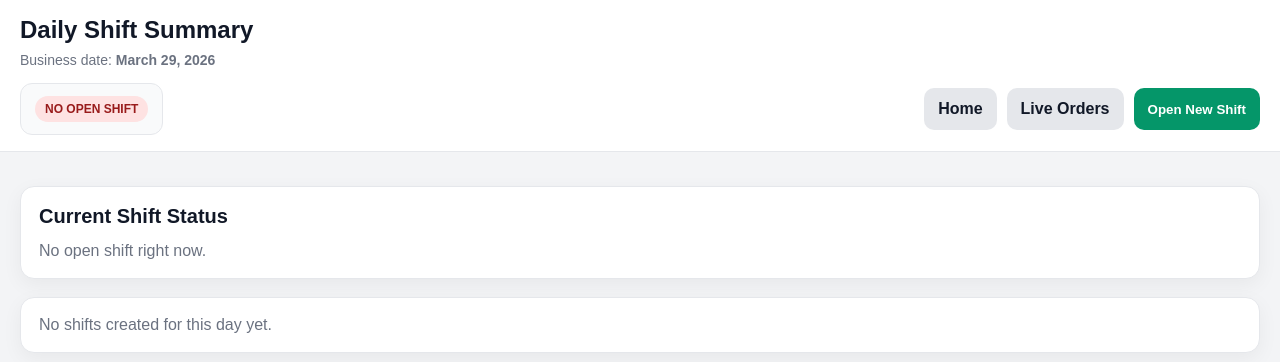
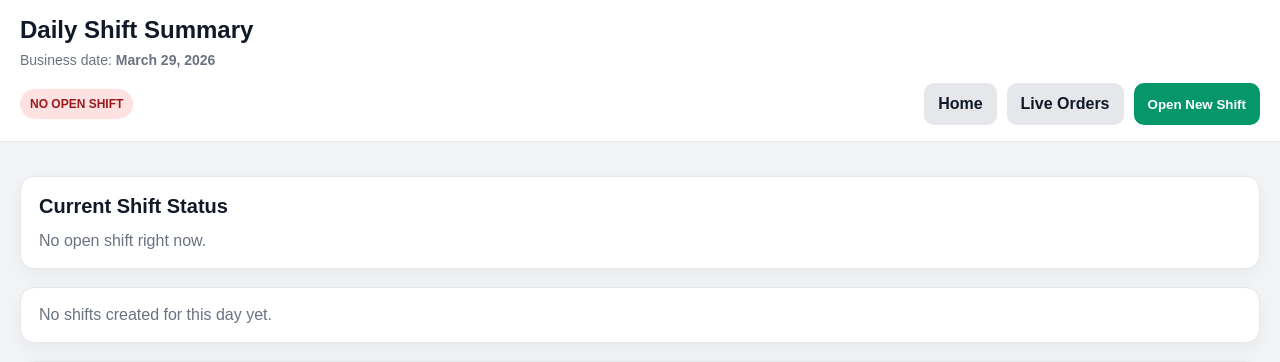
Before and after one commit to bkocii/orderWebApp, a Django app: page /shift-summary/ in a window 1280 px wide. Shown: the top 362 px of the page. Run offline with Django 5.2, Linux system fonts and the light colour scheme; the visitor is signed in with stand-in values (Sample User, id 1); data comes from the database, SQL or seed files in the repository; data that the repository does not hold is empty.

Commit message:
unified topbars for pages

```diff
--- a/templates/orders/shift_summary.html
+++ b/templates/orders/shift_summary.html
@@ -4,22 +4,6 @@
 
 {% block extra_css %}
 <style>
-    .summary-topbar-meta {
-        display: flex;
-        justify-content: space-between;
-        align-items: center;
-        gap: 14px;
-        flex-wrap: wrap;
-        margin-top: 12px;
-    }
-
-    .summary-actions {
-        display: flex;
-        gap: 10px;
-        flex-wrap: wrap;
-        align-items: center;
-    }
-
     .summary-shift-header {
         display: flex;
         justify-content: space-between;
@@ -56,17 +40,21 @@
             Business date: <strong>{{ business_date }}</strong>
         </div>
 
-        <div class="summary-topbar-meta">
-            <div class="info-strip">
+        <div class="topbar-meta">
+            <div class="topbar-status">
                 {% if open_shift %}
-                    Active shift: <strong>#{{ open_shift.sequence_number }}</strong>
-                    <span class="badge badge-success">OPEN</span>
+                    <div>
+                        Active shift: <strong>#{{ open_shift.sequence_number }}</strong>
+                        <span class="badge badge-success">OPEN</span>
+                    </div>
                 {% else %}
-                    <span class="badge badge-danger">NO OPEN SHIFT</span>
+                    <div>
+                        <span class="badge badge-danger">NO OPEN SHIFT</span>
+                    </div>
                 {% endif %}
             </div>
 
-            <div class="summary-actions">
+            <div class="nav-row">
                 <a class="btn-link btn-secondary" href="{% url 'home' %}">Home</a>
                 <a class="btn-link btn-secondary" href="{% url 'live_orders_page' %}">Live Orders</a>
 
```
Also changed, not shown: templates/orders/home.html (+5 -2 lines), templates/orders/live_orders_page.html (+22 -4 lines), templates/orders/waiter_order_page.html (+4 -41 lines).
